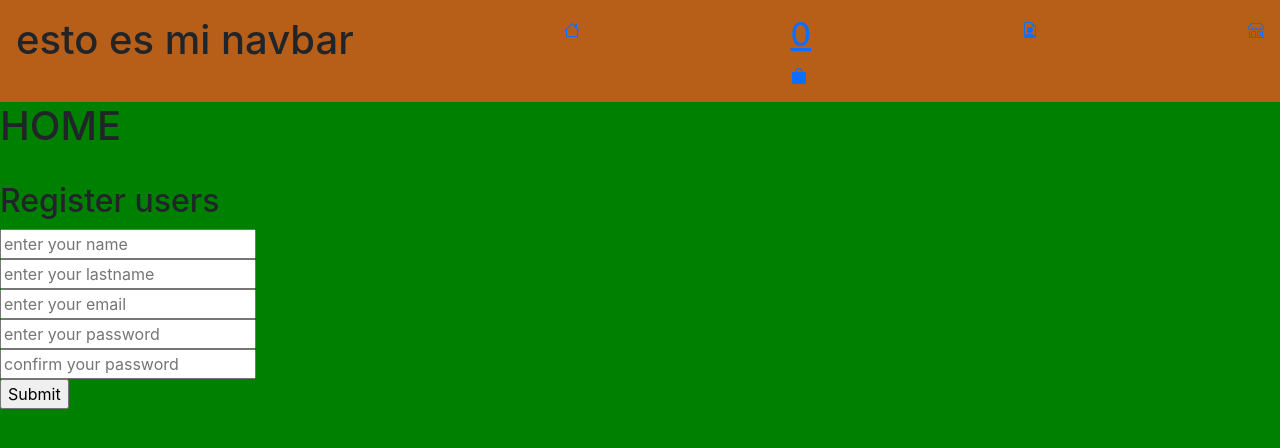
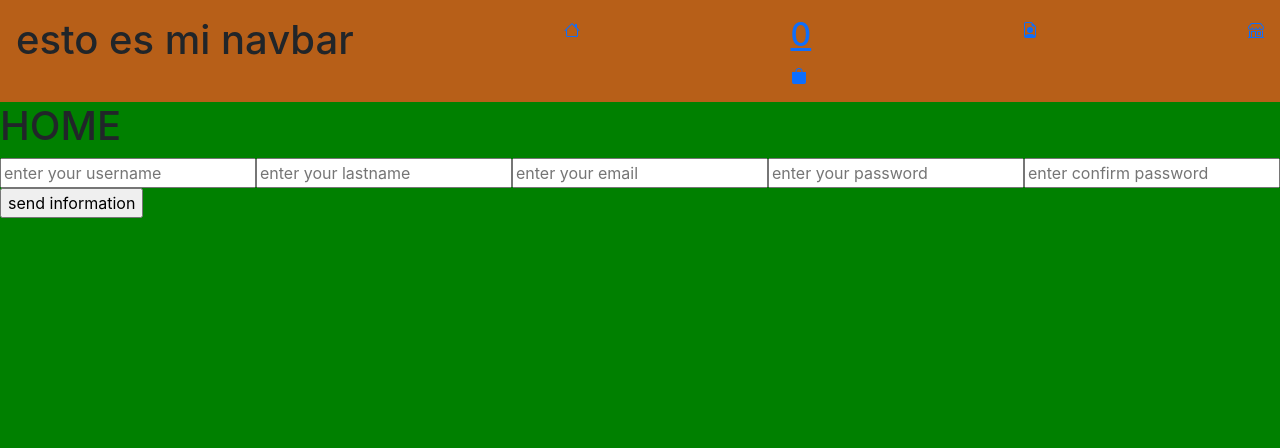
Before and after one commit to MimikaAckerman/REACT-commerce, a React (Create React App) app in the folder react-commerce/: page / in a window 1280 px wide. Shown: the top 448 px of the page. Built offline with nearby package versions, Linux system fonts and the light colour scheme.

Commit message:
validation password

```diff
--- a/react-commerce/src/Views/Components/Form/Register.jsx
+++ b/react-commerce/src/Views/Components/Form/Register.jsx
@@ -1,6 +1,5 @@
 import React from "react";
-import "./../../../UI/RegisterStyle.css";
-import { useForm } from "./useFormRegister";
+import { useForm } from "./useForm";
 
 const initialForm = {
   id: "",
@@ -21,7 +20,7 @@ const validationsForm = (form) => {
   let regexPassword = /^(?=\w*\d)(?=\w*[A-Z])(?=\w*[a-z])\S{5,8}$/;
 
   //for name
-  if(!form.name.trim()) {
+  if (!form.name.trim()) {
     errors.name = "required field";
   } else if (!regexName.test(form.name.trim())) {
     errors.name = "the field accepts only letters and blanks";
@@ -47,89 +46,67 @@ const validationsForm = (form) => {
   } else if (!regexPassword.test(form.password.trim())) {
   }
 
-
-
   //for confirmPassword
   if (!form.confirmPassword.trim()) {
-    errors.confirmPassword ='please enter a confirm password';
+    errors.confirmPassword = "please enter a confirm password";
   }
 
   return errors;
 };
 
 const Register = () => {
-  const { form, errors, handleInput, handleBlur, handleSubmit } = useForm(
+  const { form, errors, changeInput, handleBlur, submit } = useForm(
     initialForm,
     validationsForm
   );
 
   return (
     <>
-      <br />
-      <h2>Register users</h2>
-
-      <form onSubmit={handleSubmit}>
+      <form onChange={submit}>
         <input
           type="text"
-          className="form-inputs"
-          placeholder="enter your name"
-          name="name"
-          onChange={handleInput}
-          onBlur={handleBlur}
+          name="username"
+          placeholder="enter your username"
+          onChange={changeInput}
           value={form.name}
           required
         />
-        {errors.name && <p>{errors.name}</p>}
 
         <input
           type="text"
-          className="form-inputs"
+          name="lastname"
           placeholder="enter your lastname"
-          name="lastname"
-          onChange={handleInput}
-          onBlur={handleBlur}
+          onChange={changeInput}
           value={form.lastname}
           required
         />
-        {errors.lastname && <p>{errors.lastname}</p>}
 
         <input
           type="email"
-          className="form-inputs"
+          name="email"
           placeholder="enter your email"
-          name="email"
-          onChange={handleInput}
-          onBlur={handleBlur}
+          onChange={changeInput}
           value={form.email}
           required
         />
-        {errors.email && <p>{errors.email}</p>}
-
         <input
           type="password"
-          className="form-inputs"
+          name="password"
           placeholder="enter your password"
-          name="password"
-          onChange={handleInput}
-          onBlur={handleBlur}
+          onChange={changeInput}
           value={form.password}
           required
         />
-        {errors.password && <p>{errors.password}</p>}
-
         <input
           type="password"
-          className="form-inputs"
-          placeholder="confirm your password"
           name="confirmPassword"
-          onChange={handleInput}
-          onBlur={handleBlur}
+          placeholder="enter confirm password"
+          onChange={changeInput}
           value={form.confirmPassword}
           required
         />
-        {errors.confirmPassword && <p>{errors.confirmPassword}</p>}
 
-        <input type="submit" className="form-inputs" />
+        <input type="submit" value="send information" />
       </form>
     </>
   );
--- a/react-commerce/src/Views/Components/Form/useFormRegister.js
+++ b/react-commerce/src/Views/Components/Form/useForm.js
@@ -5,25 +5,30 @@ export const useForm = (initialForm,validateForm) => {
   const [form, setForm] = useState(initialForm);
   const [errors, setErrors] = useState({});
 
-  const handleInput = (e) => {
-    const {name,value} = e.target
-    setForm({
-      ...form,
+  const changeInput = (e) => {
+    const formCopy = {...form};
+    formCopy[e.target.name] = e.target.value;
+    setForm(formCopy);
+    /* const {name,value} = e.target
+    setState({
+      ...state,
       [name]:value
-    });
+    }); */
     /* setForm({
         ...form,
         [e.target.name]:e.target.value
     }) */
+
   };
+  console.log(form)
 
   const handleBlur = (e) => {
-    handleInput(e);
+    changeInput(e);
     setErrors(validateForm(form))
   };
 
 
-  const handleSubmit = (e) => {
+  const submit = (e) => {
     e.preventDefault();
     FetchUser(form)
     alert('register complete');
@@ -32,8 +37,8 @@ export const useForm = (initialForm,validateForm) => {
   return {
     form,
     errors,
-    handleInput,
+    changeInput,
     handleBlur,
-    handleSubmit,
+    submit,
   };
 };
```
Also changed, not shown: react-commerce/src/assets/db/data.json (+7 -7 lines).
